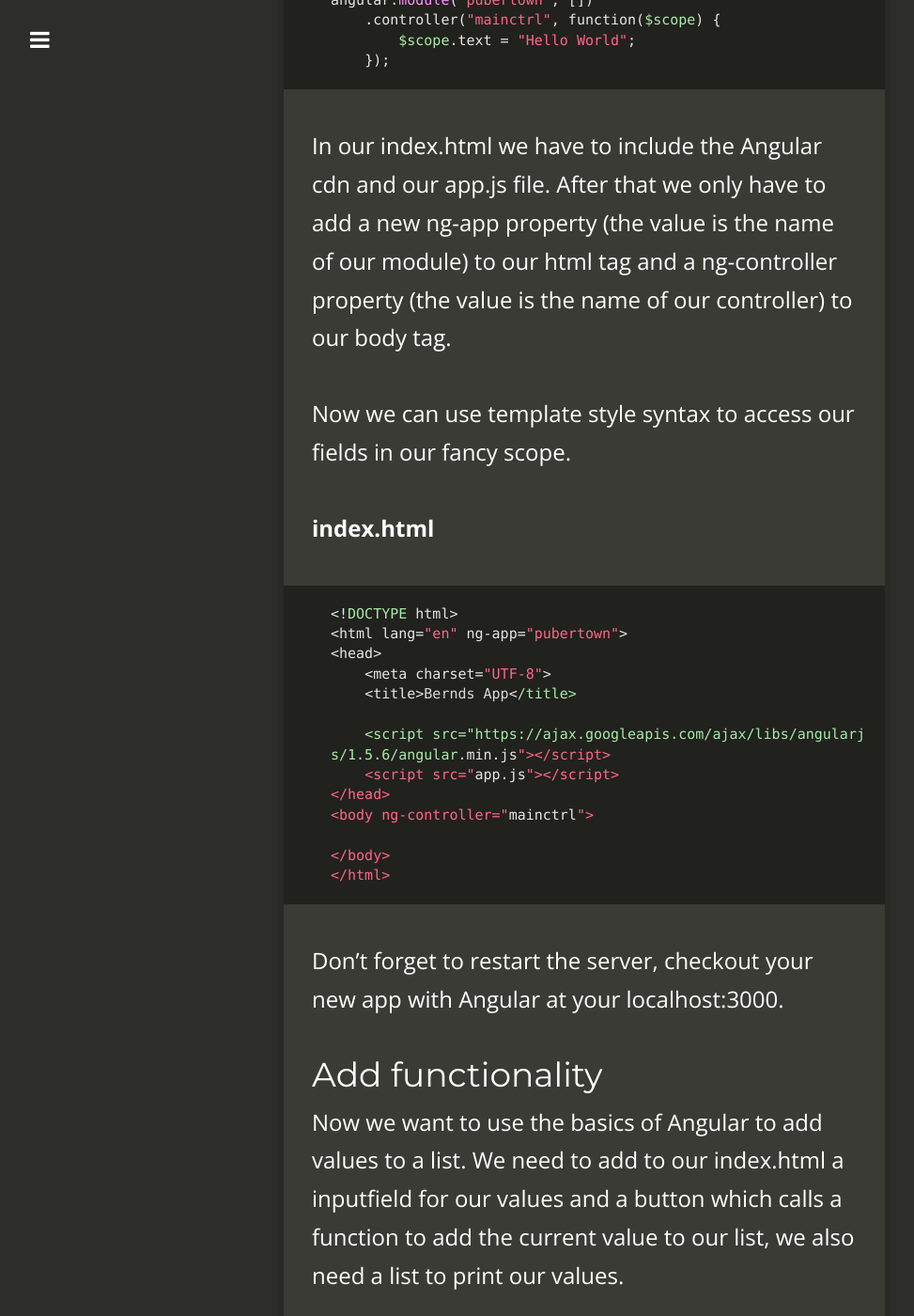
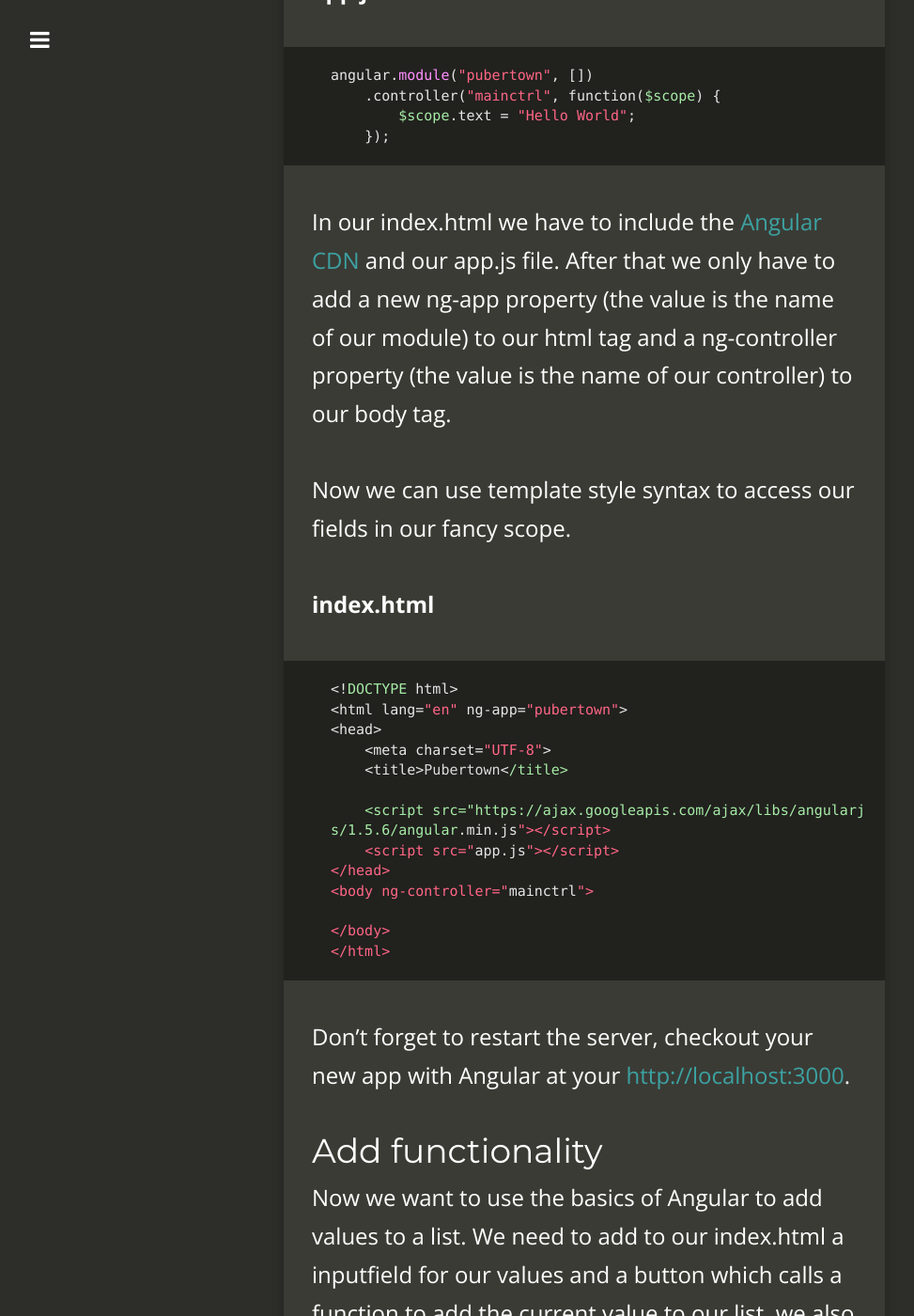
Before and after one commit to raaaimund/raaaimund.github.io, a Jekyll site: the page built from _posts/2016-06-18-basics-in-angular-and-node_part_1.md, in a window 1280 px wide and 1400 px high, scrolled down 2040 px. Shown: the whole window at 94% size, without its empty margins (18-991 px from the left). Built offline with Jekyll 4.4.1, drawn with Linux system fonts in a browser that asks for light colours; nearby versions of some CDN libraries; comment, search, counter and statistics services are not loaded; some of the changed lines change nothing that is shown; some of the changed text lies outside the part shown.

Commit message:
fixed typos and added links

```diff
--- a/_posts/2016-06-18-basics-in-angular-and-node_part_1.md
+++ b/_posts/2016-06-18-basics-in-angular-and-node_part_1.md
@@ -28,6 +28,7 @@ package.json because of our '-S' flag.
 Create your entrypoint javascript file (default 'index.js', we defined 'server.js')
 and fill it with code.
 
+__server.js__
 {% highlight ruby %}
 express = require('express');
 
@@ -40,7 +41,7 @@ app.get("/", function(req, res) {
 app.listen(3000);
 {% endhighlight %}
 
-Now you have your first express app and can browse to http://localhost:3000 to see
+Now you have your first express app and can browse to [http://localhost:3000][8]{:target="_blank"} to see
 your output.
 
 ## Integrate Angular
@@ -56,7 +57,7 @@ angular.module("pubertown", [])
     });
 {% endhighlight %}
 
-In our index.html we have to include the Angular cdn and our app.js file.
+In our index.html we have to include the [Angular CDN][9]{:target="_blank"} and our app.js file.
 After that we only have to add a new ng-app property (the value is the name
 of our module) to our html tag and a ng-controller property (the value is
 the name of our controller) to our body tag.
@@ -69,7 +70,7 @@ __index.html__
 <html lang="en" ng-app="pubertown">
 <head>
     <meta charset="UTF-8">
-    <title>Bernds App</title>
+    <title>Pubertown</title>
 
     <script src="https://ajax.googleapis.com/ajax/libs/angularjs/1.5.6/angular.min.js"></script>
     <script src="app.js"></script>
@@ -80,12 +81,12 @@ __index.html__
 </html>
 {% endhighlight %}
 
-Don't forget to restart the server, checkout your new app with Angular at your localhost:3000.
+Don't forget to restart the server, checkout your new app with Angular at your [http://localhost:3000][8]{:target="_blank"}.
 
 ## Add functionality
 Now we want to use the basics of Angular to add values to a list.
 We need to add to our index.html a inputfield for our values and a button which calls a
-function to add the current value to our list, we also need a list to print our values.
+function to add the current value to our list, we also need a list to populate our values.
 
 __index.html__
 {% highlight ruby %}
@@ -93,7 +94,7 @@ __index.html__
 <html lang="en" ng-app="pubertown">
 <head>
     <meta charset="UTF-8">
-    <title>Bernds App</title>
+    <title>Pubertown</title>
 
     <script src="https://ajax.googleapis.com/ajax/libs/angularjs/1.5.6/angular.min.js"></script>
     <script src="app.js"></script>
@@ -111,13 +112,13 @@ __index.html__
 
 After updating our index.html we should take a look on our new node app with
 express and server. Just restart your server again and take a look at
-localhost:3000.
+[http://localhost:3000][8]{:target="_blank"}.
 
 On the next part we will integrate [mongodb][3]{:target="_blank"} and add the functionality to add
 images to each entry. We will store all the images on our own [cdn][4]{:target="_blank"} with
-[nginx][5]{:target="_blank"} in a [Docker container on our Fedora server][6]
+[nginx][5]{:target="_blank"} in a [Docker container on our Fedora server][6].
 
-You can find the [source code][7] from this part in my github repo.
+You can find the [source code][7]{:target="_blank"} from this part in my github repo.
 
 [1]: https://nodejs.org
 [2]: https://www.jetbrains.com/webstorm/
@@ -126,3 +127,5 @@ You can find the [source code][7] from this part in my github repo.
 [5]: https://nginx.org/
 [6]: {% post_url 2016-06-05-fedora-loves-docker %}
 [7]: https://github.com/raaaimund/raaaimund.github.io/tree/master/files/basics-in-angular-and-node
+[8]: http://localhost:3000
+[9]: https://docs.angularjs.org/misc/downloading
```
